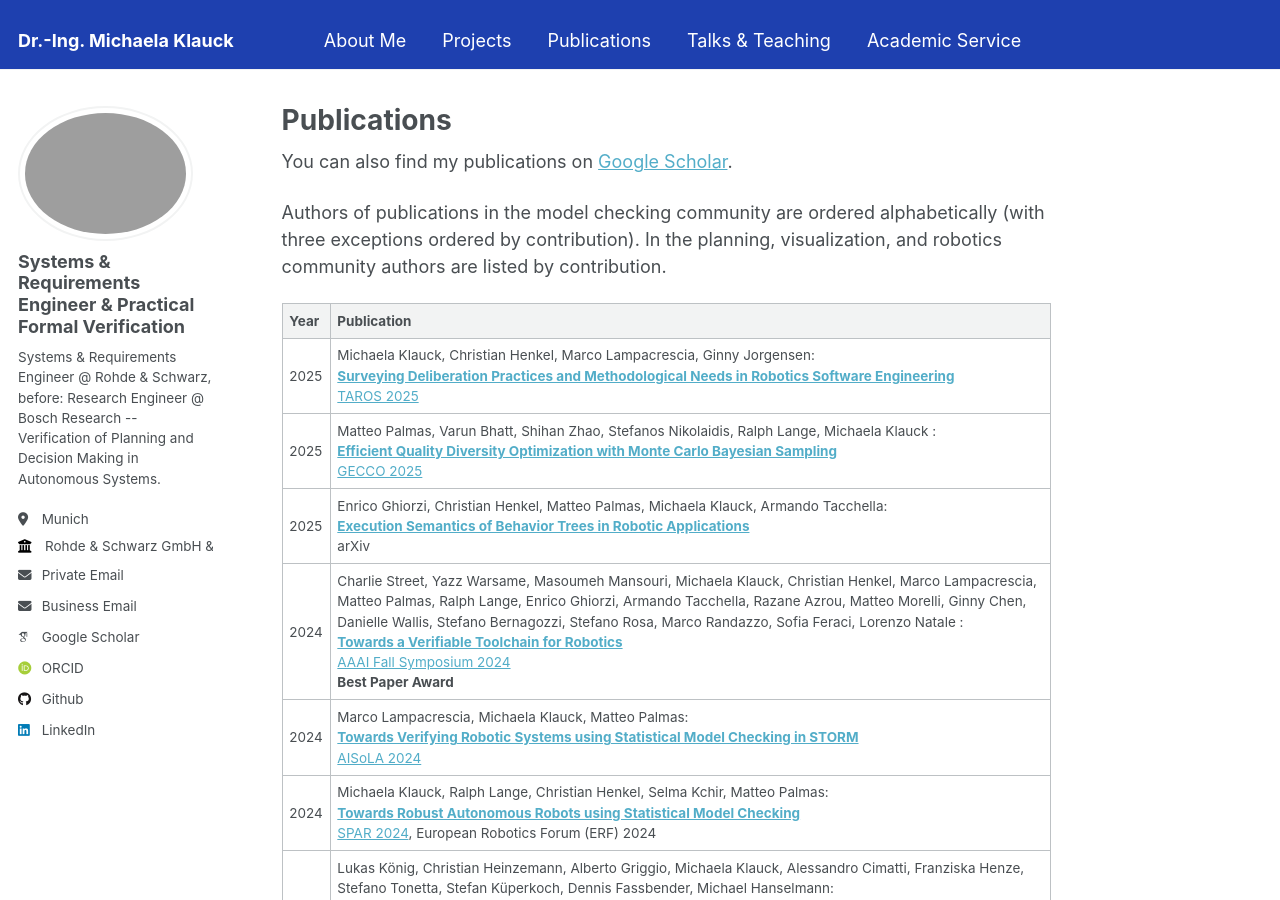
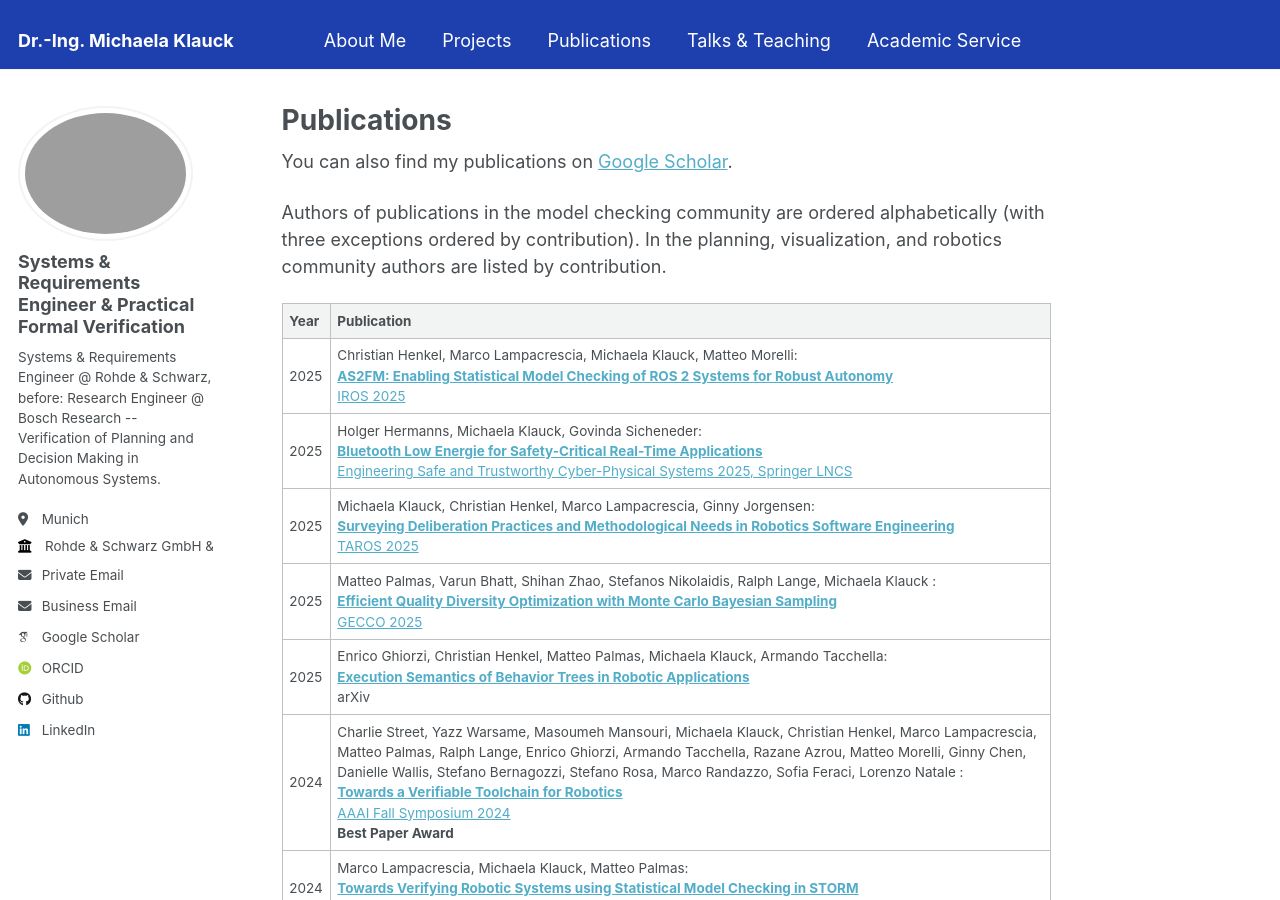
Before and after one commit to MKlauck/MKlauck.github.io, a Jekyll site: the page built from _pages/publications.md, in a window 1280 px wide and 900 px high. Built offline with Jekyll 4.4.1, drawn with Linux system fonts in a browser that asks for light colours; some web fonts are replaced.

Commit message:
update publications

```diff
--- a/_pages/publications.md
+++ b/_pages/publications.md
@@ -13,6 +13,8 @@ Authors of publications in the model checking community are ordered alphabetical
 
 Year | Publication
 -----|-------------
+2025 | Christian Henkel, Marco Lampacrescia, Michaela Klauck, Matteo Morelli: <br> [**AS2FM: Enabling Statistical Model Checking of ROS 2 Systems for Robust Autonomy**]() <br> [IROS 2025](https://arxiv.org/abs/2508.18820) |
+2025 | Holger Hermanns, Michaela Klauck, Govinda Sicheneder: <br> [**Bluetooth Low Energie for Safety-Critical Real-Time Applications**](https://link.springer.com/chapter/10.1007/978-3-031-97537-0_5) <br> [Engineering Safe and Trustworthy Cyber-Physical Systems 2025, Springer LNCS](https://link.springer.com/book/10.1007/978-3-031-97537-0) |
 2025 | Michaela Klauck, Christian Henkel, Marco Lampacrescia, Ginny Jorgensen: <br> [**Surveying Deliberation Practices and Methodological Needs in Robotics Software Engineering**](https://link.springer.com/chapter/10.1007/978-3-032-01486-3_19) <br> [TAROS 2025](https://link.springer.com/book/10.1007/978-3-032-01486-3) |
 2025 | Matteo Palmas, Varun Bhatt, Shihan Zhao, Stefanos Nikolaidis, Ralph Lange, Michaela Klauck : <br> [**Efficient Quality Diversity Optimization with Monte Carlo Bayesian Sampling**](https://dl.acm.org/doi/10.1145/3712255.3726674) <br> [GECCO 2025](https://dl.acm.org/doi/proceedings/10.1145/3712255) |
 2025 | Enrico Ghiorzi, Christian Henkel, Matteo Palmas, Michaela Klauck, Armando Tacchella: <br> [**Execution Semantics of Behavior Trees in Robotic Applications**](https://arxiv.org/pdf/2408.00090) <br> arXiv |
```
Also changed, not shown: _pages/about.md (+1 -1 lines).
